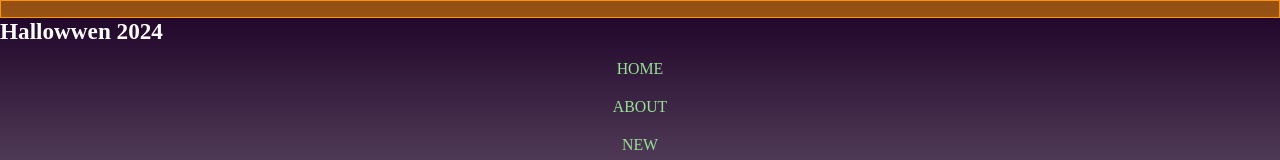
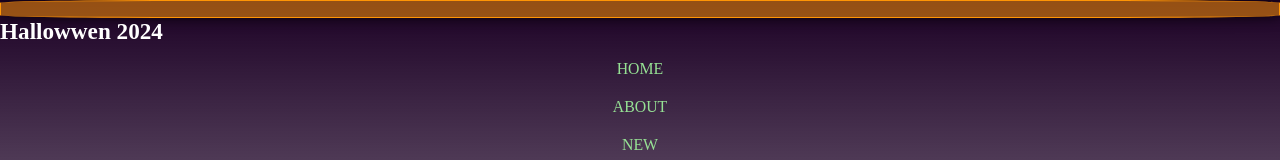
Before and after one commit to King182008/CIS-Web-Design-Mr-Wells-Halloween-Project, a plain HTML site: page index.html in a window 1280 px wide. Shown: the top 160 px of the page. Drawn offline with Linux system fonts and the light colour scheme.

Commit message:
ahhhhhh problems

```diff
--- a/css/style.css
+++ b/css/style.css
@@ -7,7 +7,6 @@
 
 body {
     background-image: linear-gradient(#1c0125, #1c0125aa)
-
 }
 
 .logo {
@@ -56,5 +55,6 @@ a {
     padding-bottom: .5em;
     border: 1px solid #ff9505;
     background-color: #ff950588;
-    box-shadow: 0px 0px 14px 0px rgba(0,0,0,0.75):
+    box-shadow: 0px 0px 14px 0px rgba(0,0,0,0.75);
+    border-radius: 15%;
 }
```
